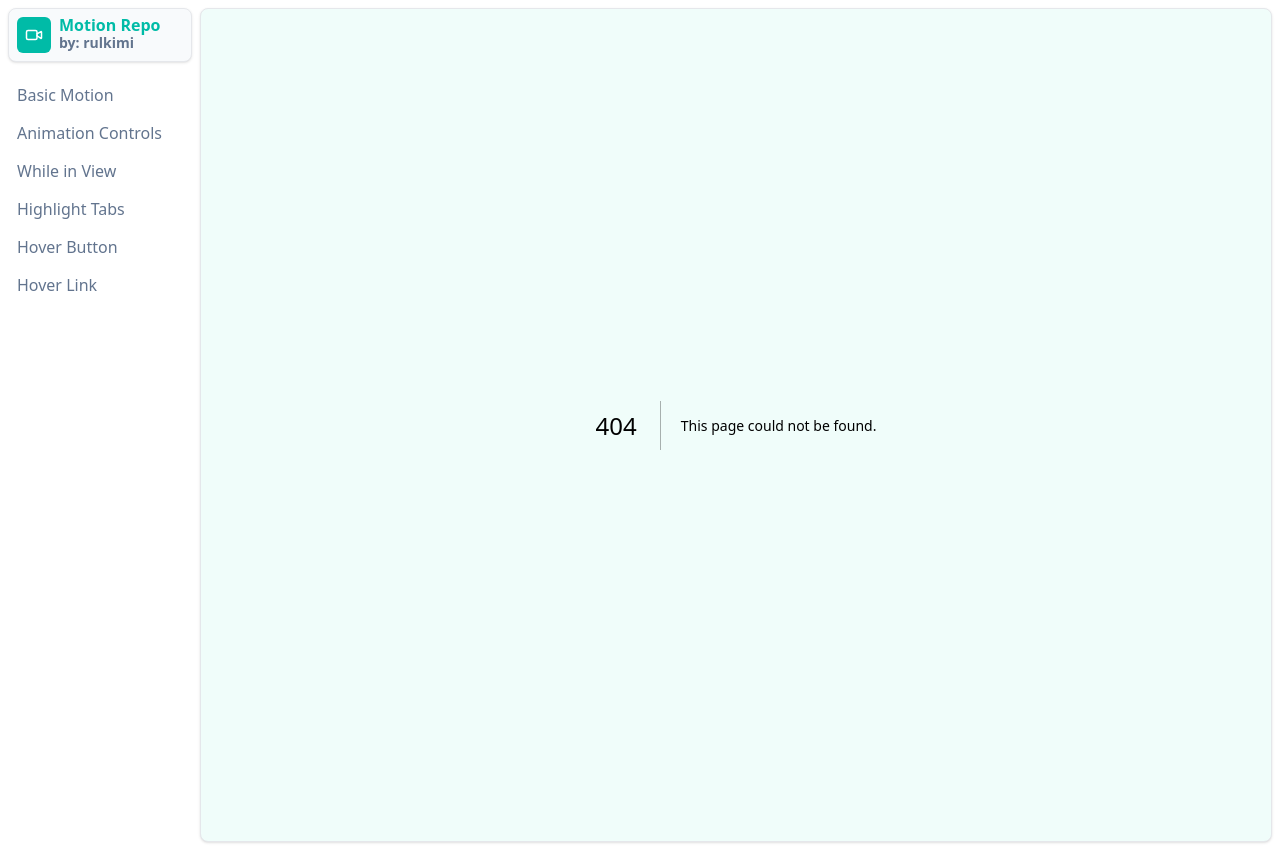
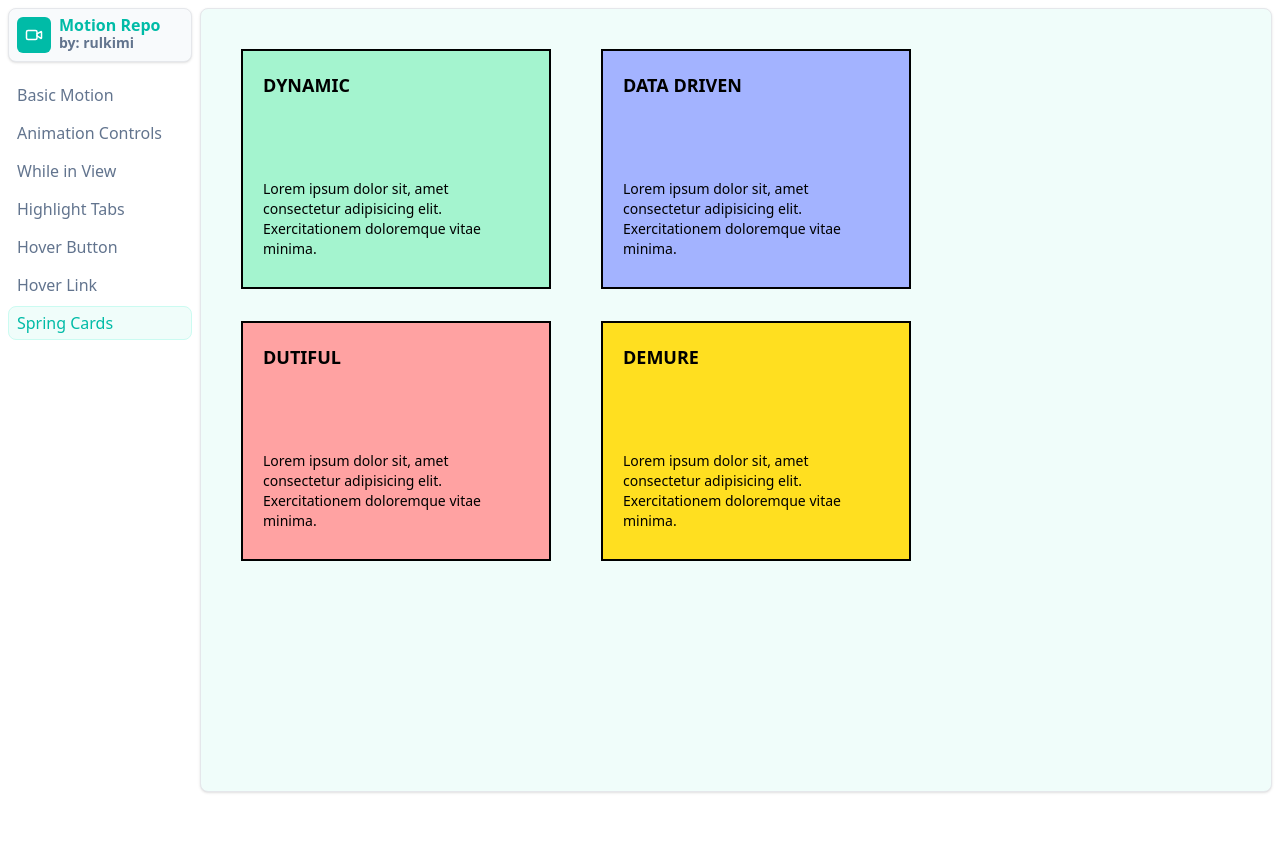
Before and after one commit to azrul-qbeep/motion-repo, a Next.js app: page /motions/spring-cards in a window 1280 px wide. Before the commit this address had no page. After the commit the page ends 800 px from the top, so only its background shows below. Built offline with nearby package versions, Linux system fonts and the light colour scheme.

Commit message:
add spring cards

```diff
--- a/app/components/sidebar.tsx
+++ b/app/components/sidebar.tsx
@@ -17,6 +17,7 @@ const links: Link[] = [
   { label: "Highlight Tabs", url: "/motions/highlight-tabs" },
   { label: "Hover Button", url: "/motions/hover-button" },
   { label: "Hover Link", url: "/motions/hover-link" },
+  { label: "Spring Cards", url: "/motions/spring-cards" },
 ];
 
 export default function AppHeader() {
--- /dev/null
+++ b/app/motions/spring-cards/page.tsx
@@ -0,0 +1,142 @@
+"use client"
+
+import { motion } from "motion/react";
+import { useState } from "react";
+import { ArrowRight } from "lucide-react";
+import ReactCurvedText from "react-curved-text";
+
+export default function SpringCards() {
+  return (
+    <div className="p-6 grid grid-cols-2 gap-y-8 max-w-3xl">
+      {cardData.map((card, index) => (
+        <SpringCard key={index} title={card.title} bgColor={card.bgColor}>
+          {card.content}
+        </SpringCard>
+      ))}
+    </div>
+  );
+};
+
+const cardData = [
+  {
+    title: "DYNAMIC",
+    content:
+      "Lorem ipsum dolor sit, amet consectetur adipisicing elit. Exercitationem doloremque vitae minima.",
+    bgColor: "bg-emerald-200",
+  },
+  {
+    title: "DATA DRIVEN",
+    content:
+      "Lorem ipsum dolor sit, amet consectetur adipisicing elit. Exercitationem doloremque vitae minima.",
+    bgColor: "bg-indigo-300",
+  },
+  {
+    title: "DUTIFUL",
+    content:
+      "Lorem ipsum dolor sit, amet consectetur adipisicing elit. Exercitationem doloremque vitae minima.",
+    bgColor: "bg-red-300",
+  },
+  {
+    title: "DEMURE",
+    content:
+      "Lorem ipsum dolor sit, amet consectetur adipisicing elit. Exercitationem doloremque vitae minima.",
+    bgColor: "bg-yellow-300",
+  },
+];
+
+const motionConfigs = {
+  card: { hover: { y: -16, x: -16 } },
+  backgroundCard: { hover: { y: -8, x: -8 } },
+  arrow: { hover: { x: 0, opacity: 1, marginRight: "6px" } },
+  button: { initial: { y: 50, opacity: 0 }, hover: { y: -35, opacity: 1 } },
+  children: { initial: { y: 0 }, hover: { y: -35, opacity: 1 } },
+};
+
+const SpringCard = (
+  { children, title, bgColor
+
+  }: {
+    children: React.ReactNode,
+    title: string,
+    bgColor: string
+  }) => {
+  const [hovered, setHovered] = useState(false);
+
+  return (
+    <div
+      className="w-fit relative"
+      onMouseEnter={() => setHovered(true)}
+      onMouseLeave={() => setHovered(false)}
+    >
+      <motion.div whileHover="hover">
+        <motion.div
+          variants={motionConfigs.card}
+          className={`w-[310px] h-[240px] ${bgColor} border-2 border-black p-2 overflow-hidden relative z-[3]`}
+        >
+          <div className="p-3 flex flex-col justify-between h-full">
+            <motion.span className="font-semibold flex items-center text-lg">
+              <motion.div
+                variants={motionConfigs.arrow}
+                initial={{ x: -10, opacity: 0 }}
+              >
+                {hovered && <ArrowRight />}
+              </motion.div>
+              <motion.span layout>{title}</motion.span>
+              {hovered && <RotatingText text="LEARN HERE・WEB DEV・LEARN HERE・WEB DEV" />}
+            </motion.span>
+
+            <motion.div
+              initial={motionConfigs.children.initial}
+              variants={motionConfigs.children}
+              className="text-sm"
+            >
+              <span className="block mb-2">{children}</span>
+            </motion.div>
+          </div>
+
+          <motion.button
+            initial={motionConfigs.button.initial}
+            variants={motionConfigs.button}
+            className="bg-white w-full py-1 border-2 border-black"
+          >
+            LET'S GO
+          </motion.button>
+        </motion.div>
+
+        {/* background layers */}
+        <motion.div
+          variants={motionConfigs.backgroundCard}
+          className={`${bgColor} absolute inset-0 border-2 border-black z-[2]`}
+        ></motion.div>
+        <motion.div
+          className={`${bgColor} absolute inset-0 border-2 border-black z-[1]`}
+        ></motion.div>
+      </motion.div>
+    </div>
+  );
+};
+
+const RotatingText = ({ text }: { text: string}) => {
+  return (
+    <motion.div
+      className="absolute font-bold text-lg"
+      style={{ width: "300px", height: "300px", transformOrigin: "center" }}
+      initial={{ x: 140, y: -60 }}
+      animate={{ rotate: 360 }}
+      transition={{ duration: 10, repeat: Infinity, ease: "linear" }}
+    >
+      <ReactCurvedText
+        width={300}
+        height={300}
+        cx={150}
+        cy={150}
+        rx={100}
+        ry={100}
+        startOffset={50}
+        reversed={false}
+        text={text}
+        textProps={{ style: { fontSize: 24, opacity: 0.4 } }}
+      />
+    </motion.div>
+  );
+};
--- a/package.json
+++ b/package.json
@@ -13,12 +13,14 @@
     "motion": "^12.4.10",
     "next": "15.2.1",
     "react": "^19.0.0",
+    "react-curved-text": "^3.0.1",
     "react-dom": "^19.0.0"
   },
   "devDependencies": {
     "@tailwindcss/postcss": "^4",
     "@types/node": "^20",
     "@types/react": "^19",
+    "@types/react-curved-text": "^2.0.3",
     "@types/react-dom": "^19",
     "tailwindcss": "^4",
     "typescript": "^5"
```
Also changed, not shown: 1 other file (tests, documents, lock files or other folders).
